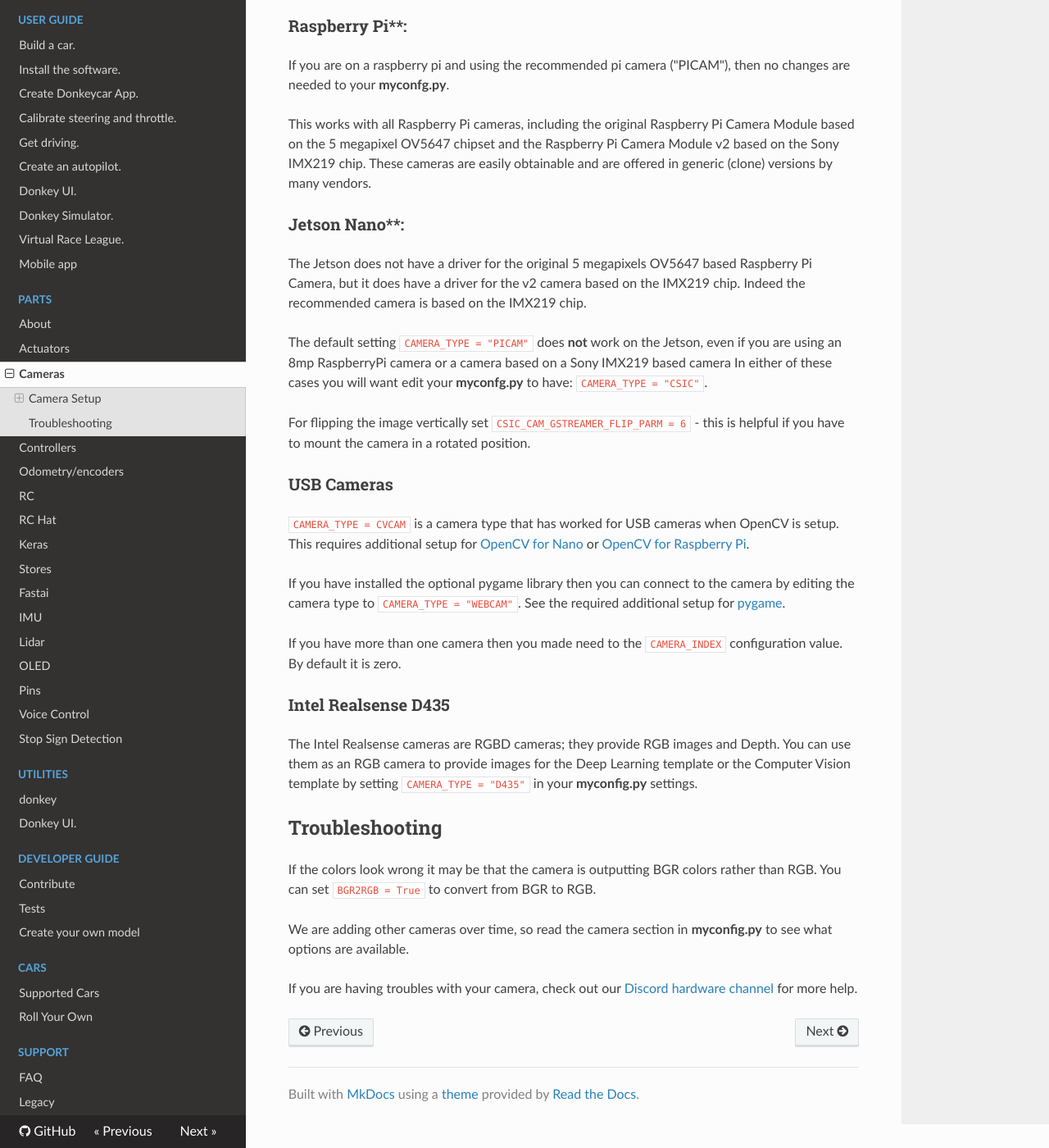
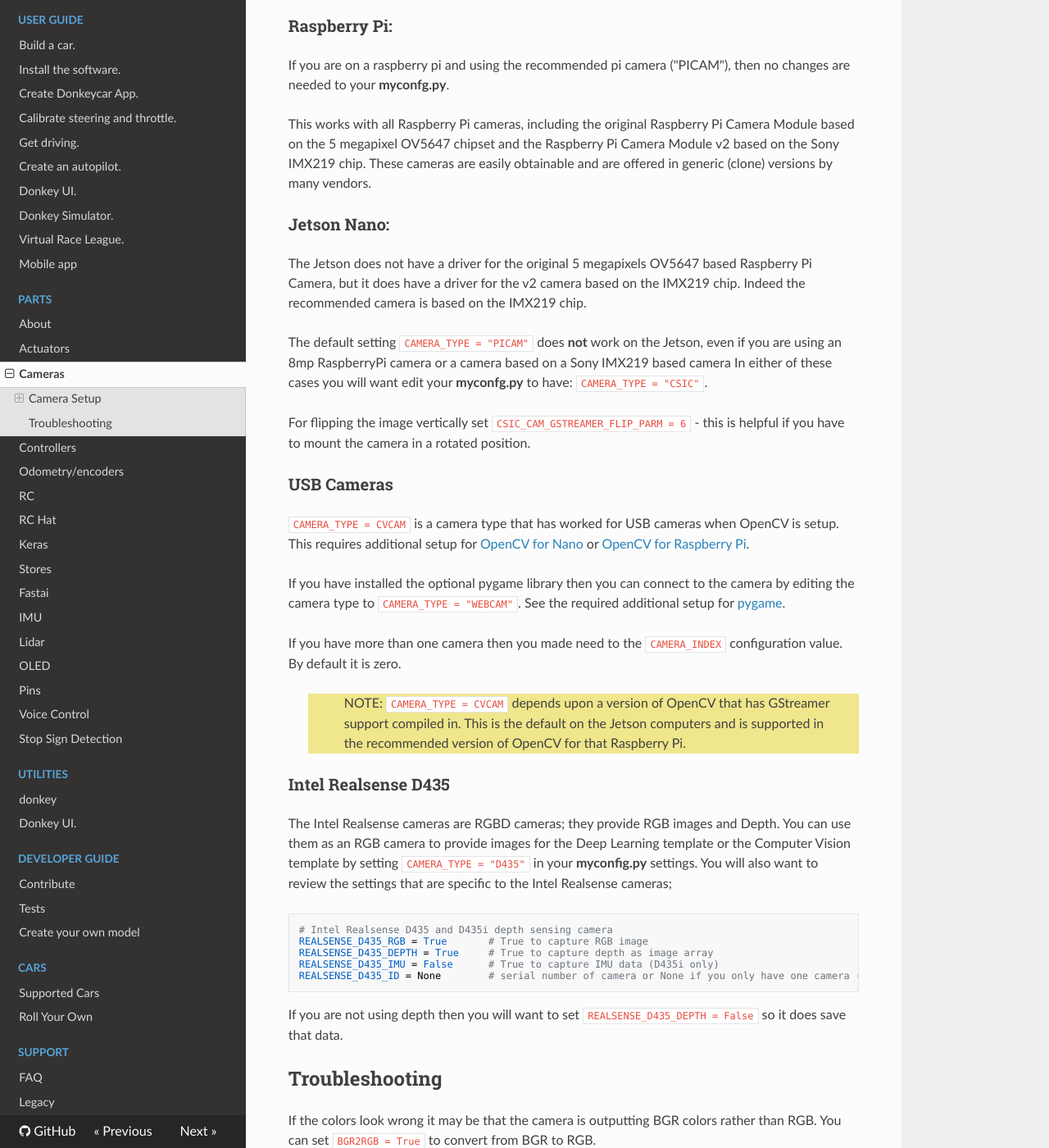
Before and after one commit to autorope/donkeydocs, an MkDocs documentation site: the page built from docs/parts/cameras.md, in a window 1280 px wide and 1400 px high, scrolled down 465 px. Shown: the whole window at 82% size. Built offline with MkDocs 1.6.1, drawn with Linux system fonts in a browser that asks for light colours; nearby versions of some CDN libraries.

Commit message:
cameras.md

````diff
--- a/docs/parts/cameras.md
+++ b/docs/parts/cameras.md
@@ -8,13 +8,13 @@ If you are using the default deep learning template or the computer vision templ
 
 If you are using the gps path follow template then you do not need, and may not want, a camera.  In this case you can change the camera type to mock; `CAMERA_TYPE = "MOCK"`.
 
-### Raspberry Pi**:
+### Raspberry Pi:
 
 If you are on a raspberry pi and using the recommended pi camera ("PICAM"), then no changes are needed to your __myconfg.py__.
 
 This works with all Raspberry Pi cameras, including the original Raspberry Pi Camera Module based on the 5 megapixel OV5647 chipset and the Raspberry Pi Camera Module v2 based on the Sony IMX219 chip.  These cameras are easily obtainable and are offered in generic (clone) versions by many vendors.
 
-### Jetson Nano**:
+### Jetson Nano:
 
 The Jetson does not have a driver for the original 5 megapixels OV5647 based Raspberry Pi Camera, but it does have a driver for the v2 camera based on the IMX219 chip.  Indeed the recommended camera is based on the IMX219 chip.
 
@@ -30,9 +30,21 @@ If you have installed the optional pygame library then you can connect to the ca
 
 If you have more than one camera then you made need to the `CAMERA_INDEX` configuration value.  By default it is zero.
 
+>> NOTE: `CAMERA_TYPE = CVCAM` depends upon a version of OpenCV that has GStreamer support compiled in.  This is the default on the Jetson computers and is supported in the recommended version of OpenCV for that Raspberry Pi.
+
 ### Intel Realsense D435
 
-The Intel Realsense cameras are RGBD cameras; they provide RGB images and Depth.  You can use them as an RGB camera to provide images for the Deep Learning template or the Computer Vision template by setting `CAMERA_TYPE = "D435"` in your __myconfig.py__ settings.
+The Intel Realsense cameras are RGBD cameras; they provide RGB images and Depth.  You can use them as an RGB camera to provide images for the Deep Learning template or the Computer Vision template by setting `CAMERA_TYPE = "D435"` in your __myconfig.py__ settings.  You will also want to review the settings that are specific to the Intel Realsense cameras;
+
+```
+# Intel Realsense D435 and D435i depth sensing camera
+REALSENSE_D435_RGB = True       # True to capture RGB image
+REALSENSE_D435_DEPTH = True     # True to capture depth as image array
+REALSENSE_D435_IMU = False      # True to capture IMU data (D435i only)
+REALSENSE_D435_ID = None        # serial number of camera or None if you only have one camera (it will autodetect)
+```
+
+If you are not using depth then you will want to set `REALSENSE_D435_DEPTH = False` so it does save that data.
 
 ## Troubleshooting
 
````
